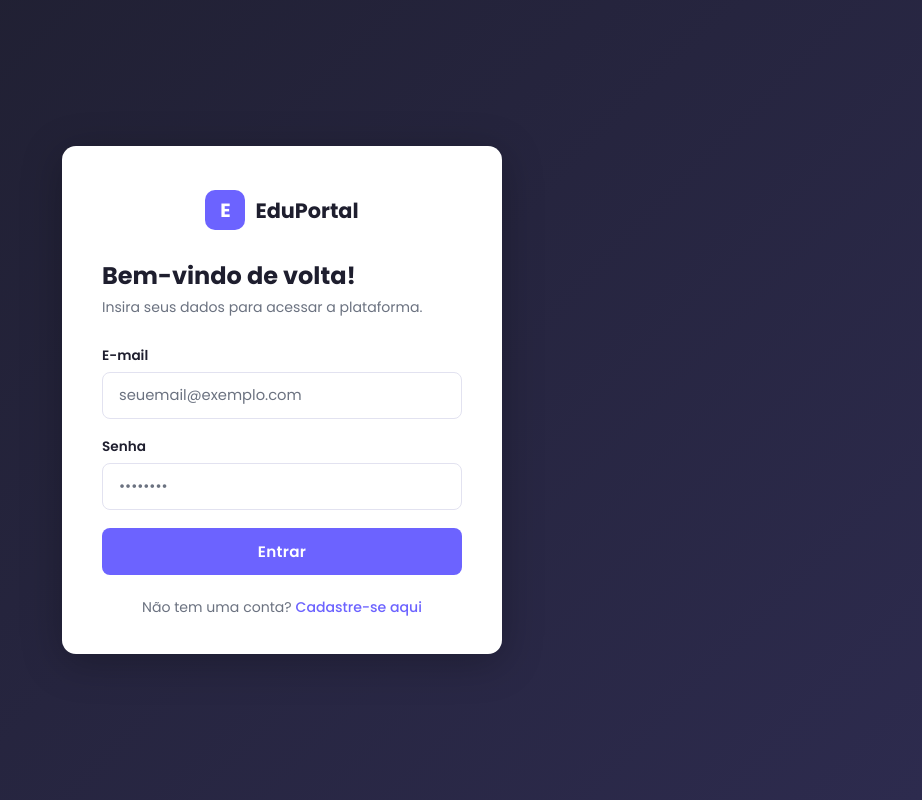
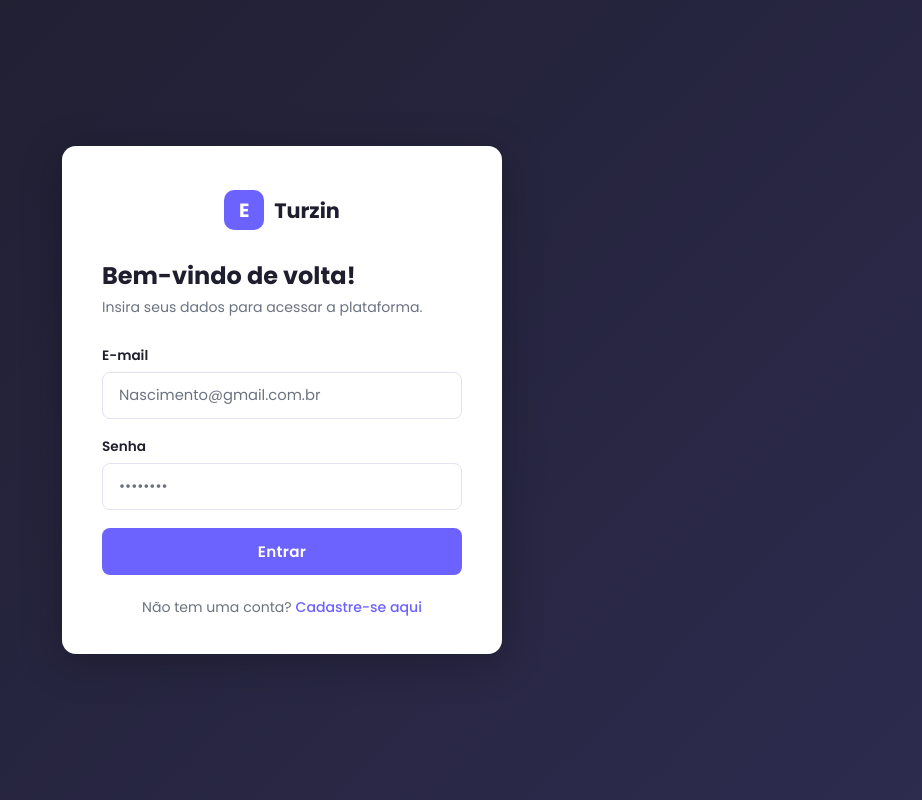
Before and after one commit to tuyz-art/trabalho-antonio, a plain HTML site: page projeto-web/index.html in a window 1280 px wide. Shown: the whole page, without its empty margins (358-1280 px from the left). Drawn offline with Linux system fonts and the light colour scheme.

Commit message:
Update index.html

```diff
--- a/projeto-web/index.html
+++ b/projeto-web/index.html
@@ -3,7 +3,7 @@
 <head>
   <meta charset="UTF-8" />
   <meta name="viewport" content="width=device-width, initial-scale=1.0" />
-  <title>Login — EduPortal</title>
+  <title>Login — Turzin</title>
   <link rel="stylesheet" href="style.css" />
 </head>
 <body class="auth-page">
@@ -13,7 +13,7 @@
     <!-- Logo -->
     <div class="auth-logo">
       <div class="logo-icon">E</div>
-      <span>EduPortal</span>
+      <span>Turzin</span>
     </div>
 
     <h1>Bem-vindo de volta!</h1>
@@ -26,7 +26,7 @@
         type="email"
         id="email"
         name="email"
-        placeholder="seuemail@exemplo.com"
+        placeholder="Nascimento@gmail.com.br"
         autocomplete="email"
       />
     </div>
```
